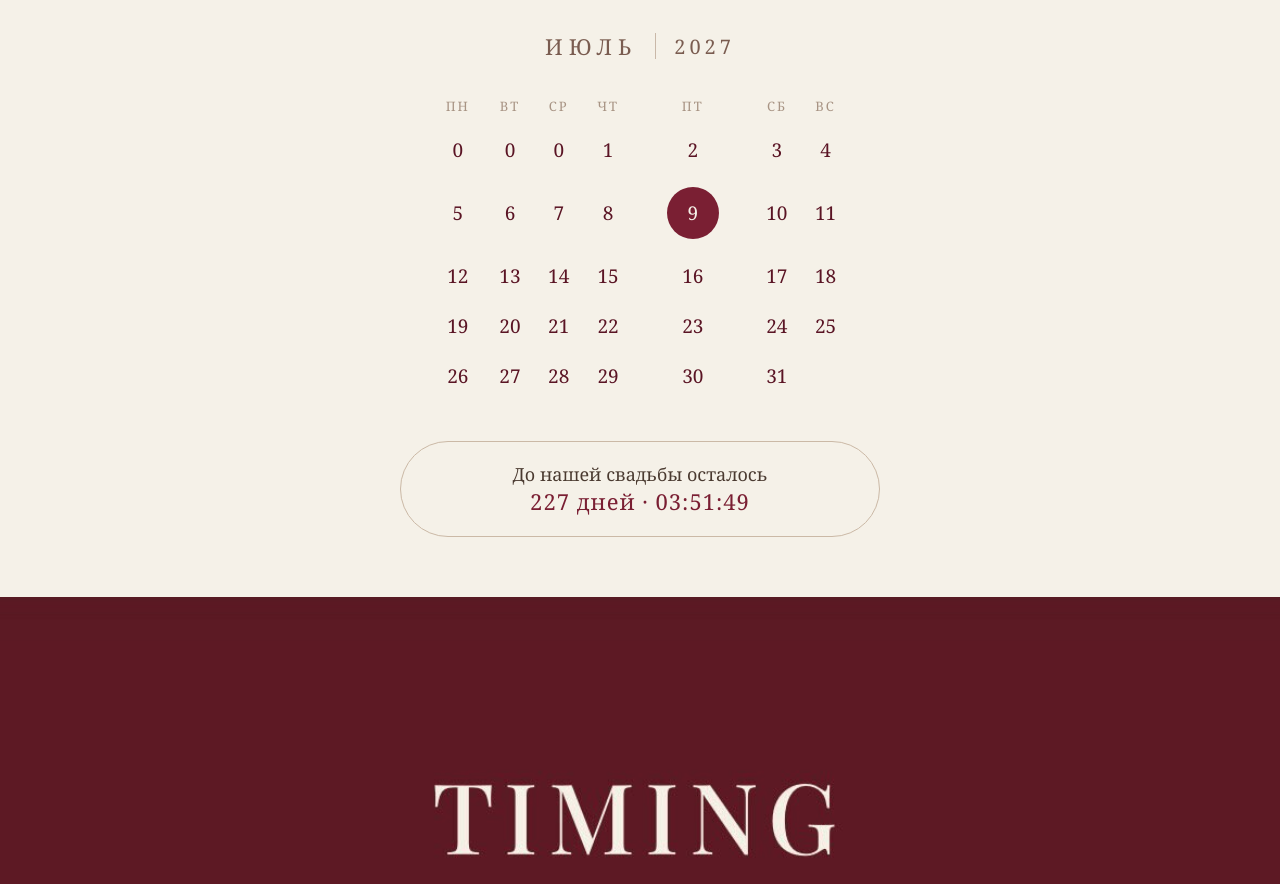
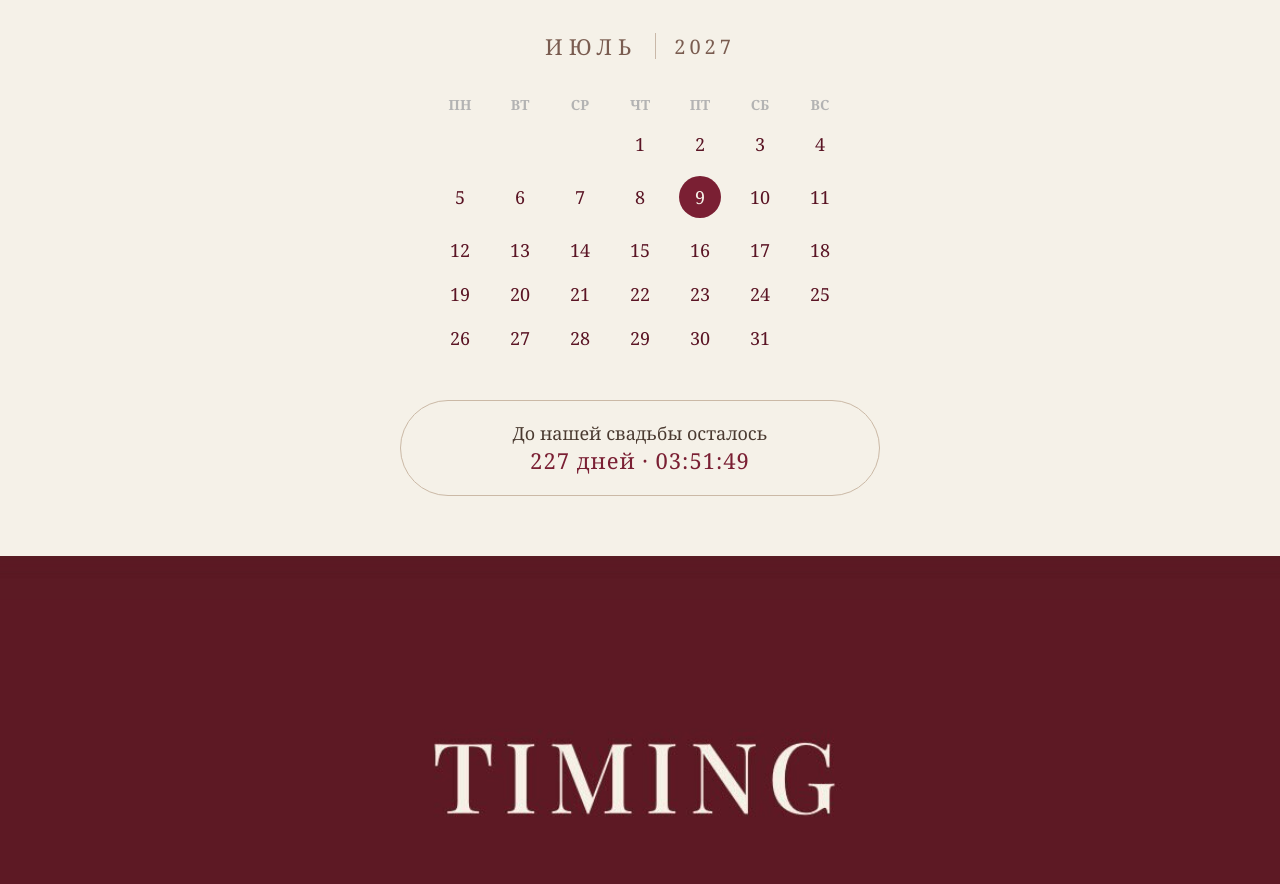
Before and after one commit to DiAl-prog/wedding, a plain HTML site: page index.html in a window 1280 px wide. Shown: the part 4382-5266 px from the top of the page. Drawn offline with Linux system fonts and the light colour scheme.

Commit message:
Update index.html

```diff
--- a/index.html
+++ b/index.html
@@ -22,10 +22,10 @@
   .cal .month b{font-weight:400;letter-spacing:6px;font-size:22px}
   .cal .month .yr{letter-spacing:4px;font-size:20px}
   .cal .month .sep{width:1px;height:26px;background:#c9b8a8}
-  .cal table{margin:0 auto;border-collapse:collapse;width:100%;max-width:420px}
-  .cal th{font-size:13px;letter-spacing:2px;color:#a89484;font-weight:400;padding:10px 0}
-  .cal td{font-size:19px;padding:12px 0;color:#5a1424}
-  .cal td.sel span{display:inline-flex;width:52px;height:52px;border-radius:50%;background:#7a1f33;color:#f5f1e8;align-items:center;justify-content:center}
+  .cal table{margin:0 auto;border-collapse:collapse;width:100%;max-width:420px;table-layout:fixed}
+  .cal th{color:#b3b3b3;font-size:14px;text-transform:uppercase;padding:8px 0}
+  .cal td{font-size:18px;padding:10px 0;color:#5a1424;text-align:center}
+  .cal td.sel span{display:inline-flex;width:42px;height:42px;border-radius:50%;background:#7a1f33;color:#f5f1e8;align-items:center;justify-content:center}
   .count{margin:40px auto 0;max-width:480px;border:1px solid #cbb9a6;border-radius:60px;padding:20px 18px;color:#4a3a30;font-size:18px}
   .count b{color:#7a1f33;font-size:22px;font-weight:400;letter-spacing:1px}
 
@@ -140,7 +140,7 @@
 <script>
 // ---- календарь ----
 (function(){
-  const cells=[[0,0,0,1,2,3,4],[5,6,7,8,9,10,11],[12,13,14,15,16,17,18],[19,20,21,22,23,24,25],[26,27,28,29,30,31,null]];
+  const cells=[[null,null,null,1,2,3,4],[5,6,7,8,9,10,11],[12,13,14,15,16,17,18],[19,20,21,22,23,24,25],[26,27,28,29,30,31,null]];
   const tbl=document.getElementById('calgrid');
   let html='<tr><th>ПН</th><th>ВТ</th><th>СР</th><th>ЧТ</th><th>ПТ</th><th>СБ</th><th>ВС</th></tr>';
   for(const row of cells){
```
